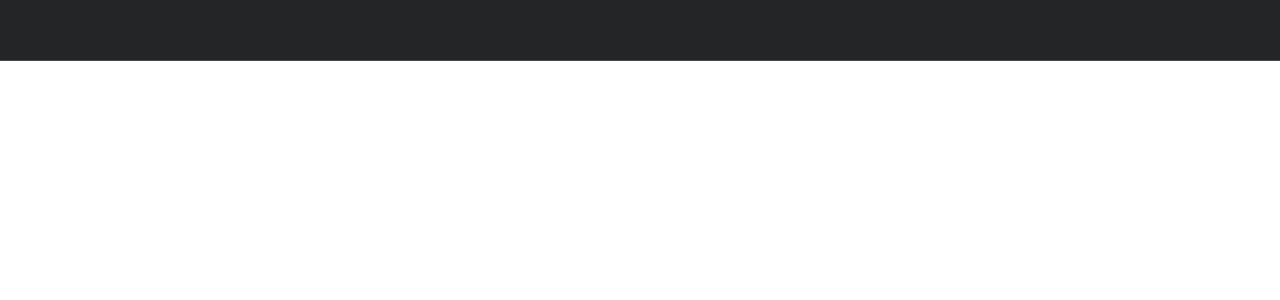
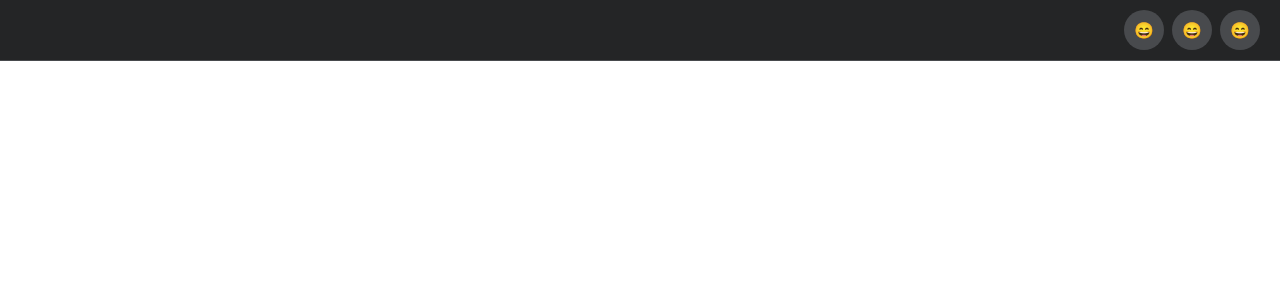
Before and after one commit to JohanDjarvKarltorp/dropdown-menu, a React (Create React App) app: page / in a window 1280 px wide. Shown: the top 300 px of the page. Built offline with nearby package versions, Linux system fonts and the light colour scheme.

Commit message:
created nav-items

```diff
--- a/src/App.js
+++ b/src/App.js
@@ -2,16 +2,31 @@
 
 function App() {
   return (
-      <Navbar></Navbar>
+      <Navbar>
+          <NavItem icon="😄"/>
+          <NavItem icon="😄"/>
+          <NavItem icon="😄"/>
+      </Navbar>
   );
 }
 
-function Navbar() {
+function Navbar(props) {
   return (
     <nav className="navbar">
-      <ul className="navbar-nav"></ul>
+      <ul className="navbar-nav">{props.children}</ul>
     </nav>
   );
 }
 
+function NavItem(props) {
+  return (
+    <li className="nav-item">
+      <a href="#" className="icon-button">
+          {props.icon}
+      </a>
+    </li>
+  );
+
+}
+
 export default App;
--- a/src/index.css
+++ b/src/index.css
@@ -47,3 +47,23 @@
   display: flex;
   justify-content: flex-end;
 }
+
+.nav-item {
+  width: calc(var(--nav-size) * 0.8);
+  display: flex;
+  align-items: center;
+  justify-content: center;
+}
+
+.icon-button {
+  --botton-size: calc(var(--nav-size) * 0.5);
+  width: var(--botton-size);
+  height: var(--botton-size);
+  background-color: var(--bg-accent);
+  border-radius: 50%;
+  padding: 5px;
+  margin: 2px;
+  display: flex;
+  align-items: center;
+  justify-content: center;
+}
```
